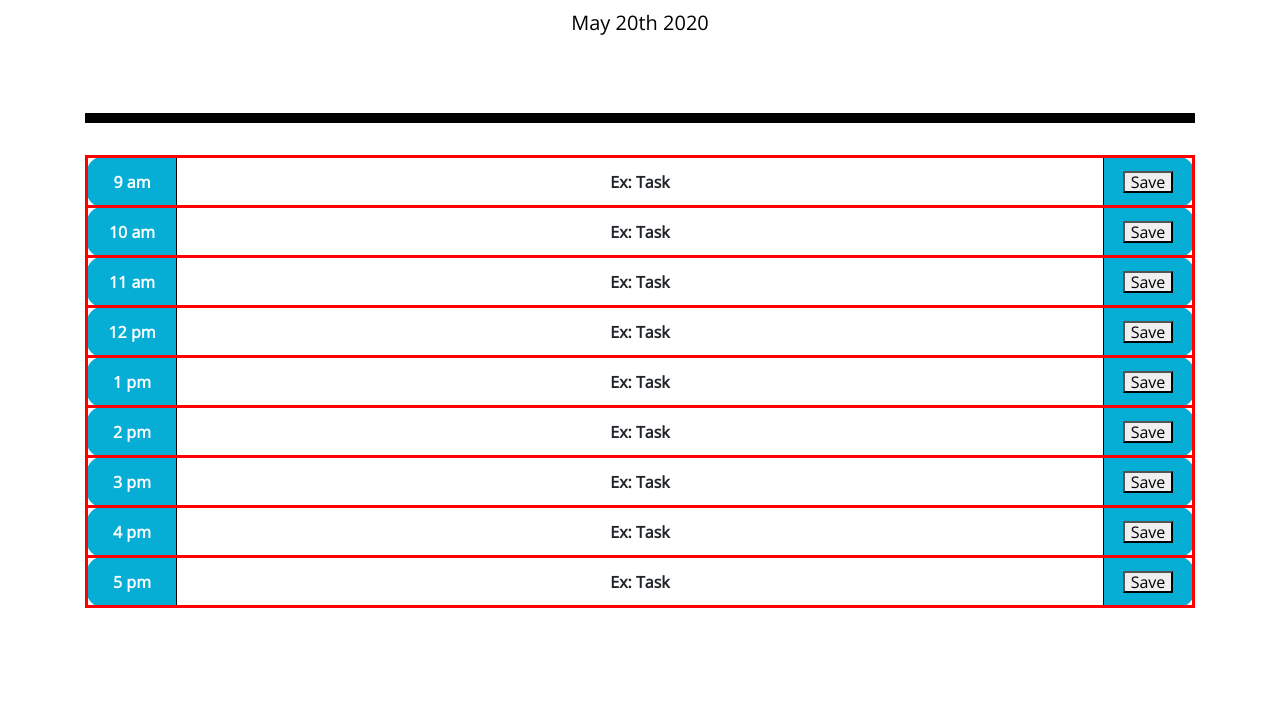
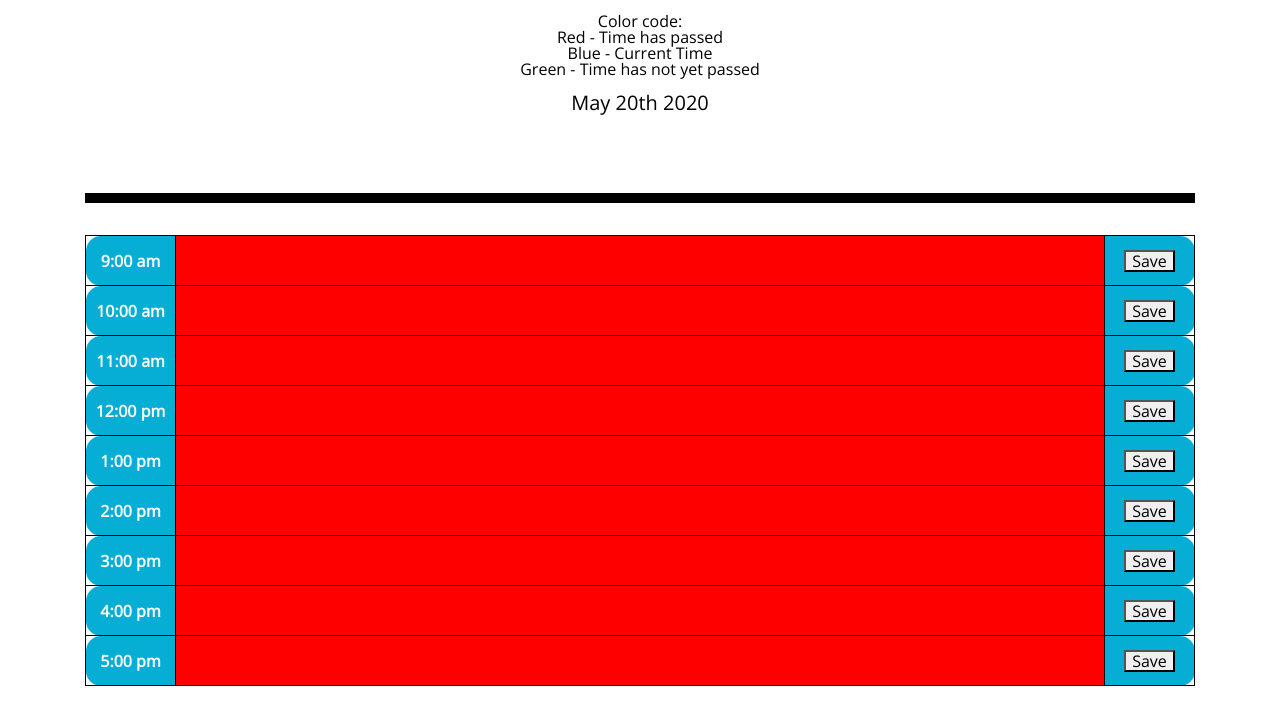
Before and after one commit to ashtonwalden34/day-planner, a plain HTML site: page index.html in a window 1280 px wide. Shown: the part 196-912 px from the top of the page. Before the commit the page ends 834 px from the top, so only its background shows below. Drawn offline with nearby package versions, Linux system fonts and the light colour scheme.

Commit message:
Applicaton completed

```diff
--- a/Assets/style.css
+++ b/Assets/style.css
@@ -58,26 +58,30 @@ body {
     border-radius: 15px;
     height: 50px;
     width: 100%;
-    border: solid red 3px;
   }
 
   .timeBlock{
-    border-right: 1px solid black;
+    border: 1px solid black;
     border-top-left-radius: 15px;
     border-bottom-left-radius: 15px;
     background-color: #06AED5;
     color: white;
     width: 90px;
+
   }
 
 
-  .saveBtn {
-    border-left: 1px solid black;
+  .saveBlock {
+    border: 1px solid black;
     border-top-right-radius: 15px;
     border-bottom-right-radius: 15px;
     background-color: #06AED5;
     color: white;
     width: 90px;
+  }
+
+  .taskBlock{
+    border: solid black 1px;
   }
 
   .saveBtn i:hover {
@@ -89,3 +93,10 @@ body {
     padding-top: 15px;
     padding-bottom: 30px;
   }
+
+  .userTask{
+    color: white;
+    border: none;
+    width: 90%;
+    text-align: center;
+  };
--- a/index.html
+++ b/index.html
@@ -33,6 +33,11 @@
     <header class="jumbotron">
       <h1 class="display-3">Work Day Scheduler</h1>
       <p class="lead">A simple calendar app for scheduling your work day</p>
+      <p clas="instructions">Color code: <br>
+        Red - Time has passed <br>
+        Blue - Current Time <br>
+        Green - Time has not yet passed
+      </p>
       <p id="currentDay" class="lead"></p>
     </header>
 
@@ -40,66 +45,110 @@
     <!-- Timeblocks go here -->
     <table class="col-xl-12" id="blockTable">
       <tr  class="blockWrapper">
-        <th class="timeBlock" id="time">9 am</th>
-        <th class="taskBlock">Ex: Task</th>
-        <th class="saveBtn">
-          <button class="save" type="submit">Save</button>
+        <th class="timeBlock" id="time-9">
+          <span>9:00 am</span>
+        </th>
+        <th class="taskBlock">
+          <input type="text" class="userTask">
+        </th>
+        <th class="saveBlock">
+          <button class="saveBtn" type="submit">Save</button>
         </th>
       </tr>
+
       <tr  class="blockWrapper">
-        <th class="timeBlock" id="time">10 am</th>
-        <th class="taskBlock">Ex: Task</th>
-        <th class="saveBtn">
-          <button class="save" type="submit">Save</button>
+        <th class="timeBlock" id="time-10">
+          <span>10:00 am</span>
+        </th>
+        <th class="taskBlock">
+          <input type="text" class="userTask">
+        </th>
+        <th class="saveBlock">
+          <button class="saveBtn" type="submit">Save</button>
         </th>
       </tr>
+
       <tr  class="blockWrapper">
-        <th class="timeBlock" id="time">11 am</th>
-        <th class="taskBlock">Ex: Task</th>
-        <th class="saveBtn">
-          <button class="save" type="submit">Save</button>
+        <th class="timeBlock" id="time-11">
+          <span>11:00 am</span>
+        </th>
+        <th class="taskBlock">
+          <input type="text" class="userTask">
+        </th>
+        <th class="saveBlock">
+          <button class="saveBtn" type="submit">Save</button>
         </th>
       </tr>
+
       <tr  class="blockWrapper">
-        <th class="timeBlock" id="time">12 pm</th>
-        <th class="taskBlock">Ex: Task</th>
-        <th class="saveBtn">
-          <button class="save" type="submit">Save</button>
+        <th class="timeBlock" id="time-12">
+          <span>12:00 pm</span>
+        </th>
+        <th class="taskBlock">
+          <input type="text" class="userTask">
+        </th>
+        <th class="saveBlock">
+          <button class="saveBtn" type="submit">Save</button>
         </th>
       </tr>
+
       <tr  class="blockWrapper">
-        <th class="timeBlock" id="time">1 pm</th>
-        <th class="taskBlock">Ex: Task</th>
-        <th class="saveBtn">
-          <button class="save" type="submit">Save</button>
+        <th class="timeBlock" id="time-13">
+          <span>1:00 pm</span>
+        </th>
+        <th class="taskBlock">
+          <input type="text" class="userTask">
+        </th>
+        <th class="saveBlock">
+          <button class="saveBtn" type="submit">Save</button>
         </th>
       </tr>
+
       <tr  class="blockWrapper">
-        <th class="timeBlock" id="time">2 pm</th>
-        <th class="taskBlock">Ex: Task</th>
-        <th class="saveBtn">
-          <button class="save" type="submit">Save</button>
+        <th class="timeBlock" id="time-14">
+          <span>2:00 pm</span>
+        </th>
+        <th class="taskBlock">
+          <input type="text" class="userTask">
+        </th>
+        <th class="saveBlock">
+          <button class="saveBtn" type="submit">Save</button>
         </th>
       </tr>
+
       <tr  class="blockWrapper">
-        <th class="timeBlock" id="time">3 pm</th>
-        <th class="taskBlock">Ex: Task</th>
-        <th class="saveBtn">
-          <button class="save" type="submit">Save</button>
+        <th class="timeBlock" id="time-15">
+          <span>3:00 pm</span>
+        </th>
+        <th class="taskBlock">
+          <input type="text" class="userTask">
+        </th>
+        <th class="saveBlock">
+          <button class="saveBtn" type="submit">Save</button>
         </th>
       </tr>
+
       <tr  class="blockWrapper">
-        <th class="timeBlock" id="time">4 pm</th>
-        <th class="taskBlock">Ex: Task</th>
-        <th class="saveBtn">
-          <button class="save" type="submit">Save</button>
+        <th class="timeBlock" id="time-16">
+          <span>4:00 pm</span>
+        </th>
+        <th class="taskBlock">
+          <input type="text" class="userTask">
+        </th>
+        <th class="saveBlock">
+          <button class="saveBtn" type="submit">Save</button>
         </th>
       </tr>
+
       <tr  class="blockWrapper">
-        <th class="timeBlock" id="time">5 pm</th>
-        <th class="taskBlock">Ex: Task</th>
-        <th class="saveBtn">
-          <button class="save" type="submit">Save</button>
+        <th class="timeBlock" id="time-17">
+          <span>5:00 pm</span>
+        </th>
+        <th class="taskBlock">
+          <input type="text" class="userTask">
+        </th>
+        <th class="saveBlock">
+          <button class="saveBtn" type="submit">Save</button>
         </th>
       </tr>
     </table>
--- a/script.js
+++ b/script.js
@@ -1,55 +1,91 @@
 // function to wrap everything, run when page is loaded
 $(document).ready(function() {
-    // gets the current date from moment.js, adds it as text into "currentDay", formats it to show month, day, and year
+
+// Program starts by looking in local storage to find saved tasks
+    // Uses the key of time to find the stored items
+function getLS() {
+    localStorage.getItem("9:00 am")
+    localStorage.getItem("10:00 am")
+    localStorage.getItem("11:00 am")
+    localStorage.getItem("12:00 pm")
+    localStorage.getItem("1:00 pm")
+    localStorage.getItem("2:00 pm")
+    localStorage.getItem("3:00 pm")
+    localStorage.getItem("4:00 pm")
+    localStorage.getItem("5:00 pm")
+
+
+// Takes the stored items and finds the task based on it's html relation to the time block
+    $('#time-9').siblings('.taskBlock').children('.userTask').val(localStorage.getItem("9:00 am"));
+    console.log($('#time-9').siblings('.taskBlock'));
+    $('#time-10').siblings('.taskBlock').children('.userTask').val(localStorage.getItem("10:00 am"));
+    console.log($('#time-9').siblings('.taskBlock'));
+    $('#time-11').siblings('.taskBlock').children('.userTask').val(localStorage.getItem("11:00 am"));
+    console.log($('#time-9').siblings('.taskBlock'));
+    $('#time-12').siblings('.taskBlock').children('.userTask').val(localStorage.getItem("12:00 pm"));
+    console.log($('#time-9').siblings('.taskBlock'));
+    $('#time-13').siblings('.taskBlock').children('.userTask').val(localStorage.getItem("1:00 pm"));
+    console.log($('#time-9').siblings('.taskBlock'));
+    $('#time-14').siblings('.taskBlock').children('.userTask').val(localStorage.getItem("2:00 pm"));
+    console.log($('#time-9').siblings('.taskBlock'));
+    $('#time-15').siblings('.taskBlock').children('.userTask').val(localStorage.getItem("3:00 pm"));
+    console.log($('#time-9').siblings('.taskBlock'));
+    $('#time-16').siblings('.taskBlock').children('.userTask').val(localStorage.getItem("4:00 pm"));
+    console.log($('#time-9').siblings('.taskBlock'));
+    $('#time-17').siblings('.taskBlock').children('.userTask').val(localStorage.getItem("5:00 pm"));
+    console.log($('#time-9').siblings('.taskBlock'));
+
+}
+
+// Runs storage to get locally stored information
+getLS();
+
+
+// Save button saves the tasks to local storage
+        $('.saveBtn').on('click', function(){
+            //console.log($(this).parent().siblings().children());
+            //console.log($(this).parent().siblings().children()[0].innerText);
+            //console.log($(this).parent().siblings().children()[1].value);
+            var userTaskStorage = document.getElementById('userTask');
+
+            var task = $(this).parent().siblings().children()[1].value
+            var time = $(this).parent().siblings().children()[0].innerText;
+
+            localStorage.setItem(time, task);
+
+            //console.log(localStorage);
+
+        });
+
+    // gets the current date from moment.js,
+    // adds it as text into "currentDay"
+    // formats it to show month, day, and year
     $("#currentDay").text(moment().format("MMMM Do YYYY"));
 
     // gets current time from moment.js, formats it to have hour and minutes
     var currentTime = moment().format("H")
 
-    // color coding time blocks
+// color coding time blocks
     // for each time block...
-        //
-
-    $(".timeBlock").each(function(){
+        // looks at id name
+        // splits it into pieces based on the space
+        // takes the second piece (number)
+        // pareses the "number" from a string to an integer
+        // compares the integer to the current time saved as "currentTime"
+    $(".timeBlock").each(function() {
         //var timeBlockHour = moment(String);
         //$("timeBlockHour") = moment().format("hh mm")
-
-        var timeHour = parseInt($(this).attr("id").split("-")[1])
-
-        console.log("hit it 1")
-        console.log(timeHour)
-        console.log("hit it 2")
-        console.log(currentTime)
-
+        var timeBlockHour = parseInt($(this).attr("id").split(" ")[1]);
+        // Colors the time block in based on the relation to the current time
+        if (timeBlockHour === currentTime) {
+            $(".taskBlock").css("background-color", "blue")
+            $(".userTask").css("background-color", "blue")
+        }else if(timeBlockHour > currentTime) {
+            $(".taskBlock").css("background-color", "green")
+            $(".userTask").css("background-color", "green")
+        }else{
+            $(".taskBlock").css("background-color", "red")
+            $(".userTask").css("background-color", "red")
+        }
     });
-
-
-
-
-
-
-/*
-    $(".timeBlock").each (function() {
-        var timeBlockHour = parseInt($("#time").split("-")[1]);
-
-        console.log(timeBlockHour);
-        console.log("hit it");
-
-        if (timeBlockHour < currentTime) {
-            $(this).addClass("past");
-          }
-          else if (timeBlockHour === currentHour) {
-            $(this).removeClass("past");
-            $(this).addClass("present");
-          }
-          else {
-            $(this).removeClass("past");
-            $(this).removeClass("present");
-            $(this).addClass("future");
-          }
-          console.log("hit it2");
-    });
-*/
-
-
 });
```
Also changed, not shown: 2 other files.
